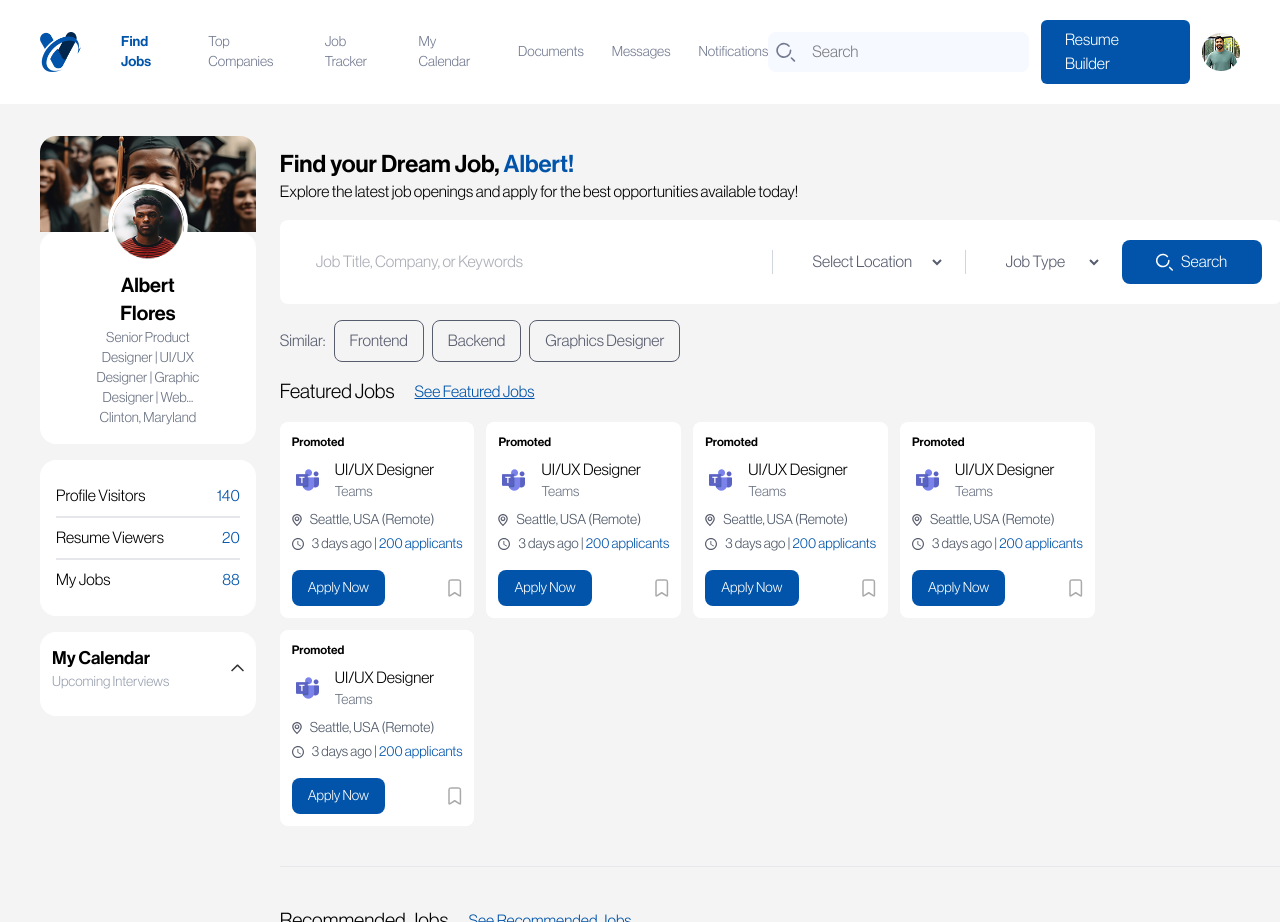
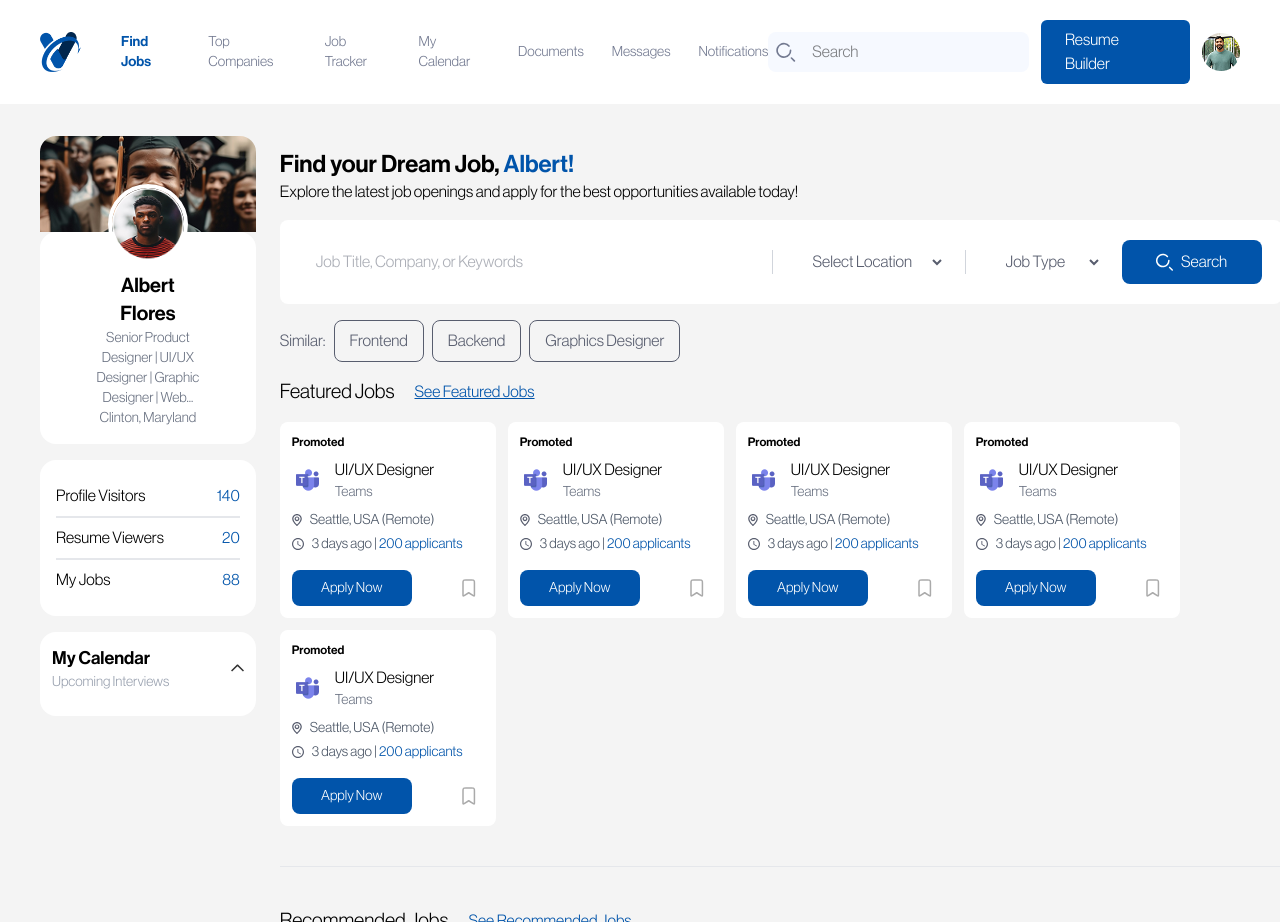
Before and after one commit to MAsad2723/talent-vare, a React (Vite) app: page / in a window 1280 px wide. Built offline with nearby package versions, Linux system fonts and the light colour scheme; grey boxes are pictures that could not be loaded.

Commit message:
width issue fixed

```diff
--- a/src/components/FindJobs/JobCard.jsx
+++ b/src/components/FindJobs/JobCard.jsx
@@ -13,7 +13,7 @@ const JobCard = ({ job }) => {
   } = job;
 
   return (
-    <div className="bg-white rounded-lg p-3 w-full md:max-w-max">
+    <div className="bg-white rounded-lg p-3 pe-5 w-full md:max-w-54">
       {/* Promoted Label */}
       {isPromoted && <p className="text-xs font-semibold">Promoted</p>}
 
@@ -78,7 +78,7 @@ const JobCard = ({ job }) => {
 
       {/* Apply Button & Save Icon */}
       <div className="flex items-center justify-between mt-4">
-        <button className="bg-[var(--primary-color)] text-white px-4 py-2 rounded-lg text-sm cursor-pointer">
+        <button className="bg-[var(--primary-color)] text-white px-4 py-2 rounded-lg text-sm w-[120px] cursor-pointer">
           Apply Now
         </button>
         <button role="button" className="cursor-pointer">
--- a/src/components/FindJobs/ProfileCard.jsx
+++ b/src/components/FindJobs/ProfileCard.jsx
@@ -51,7 +51,7 @@ const ProfileCard = () => {
     getProfileDetails();
   }, []);
   return (
-    <div className="max-w-screen md:w-sm flex flex-col gap-4">
+    <div className="max-w-screen md:w-md flex flex-col gap-4">
       {/* Profile Header */}
       <div>
         <div className="relative rounded-2xl">
```
